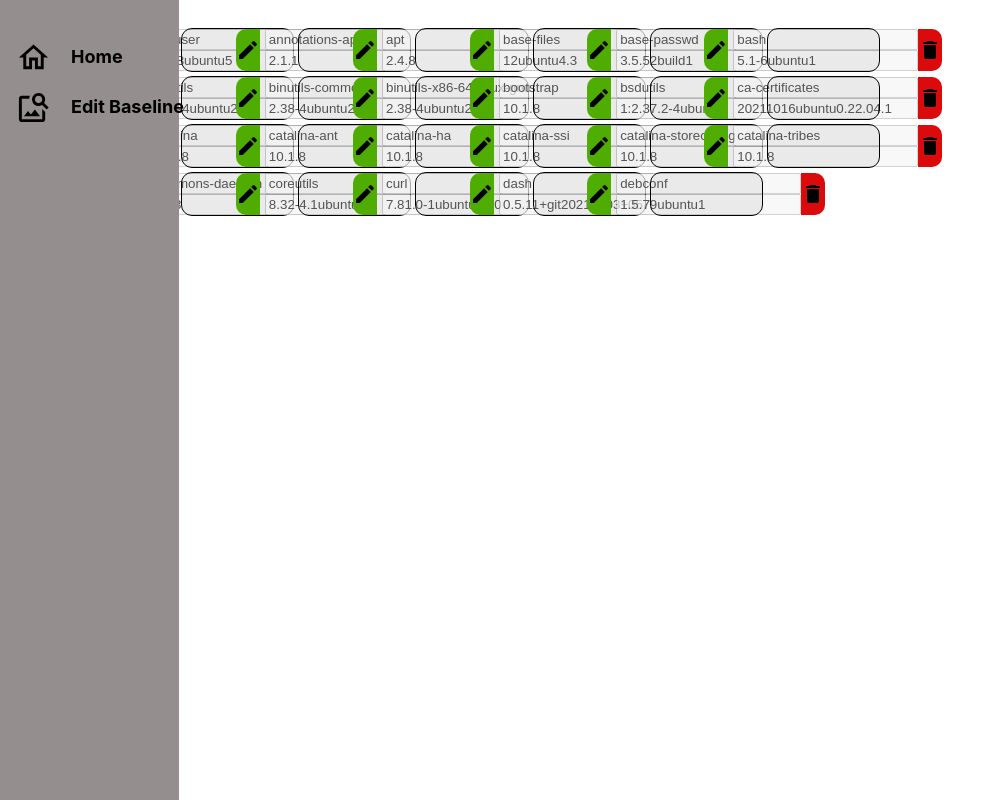
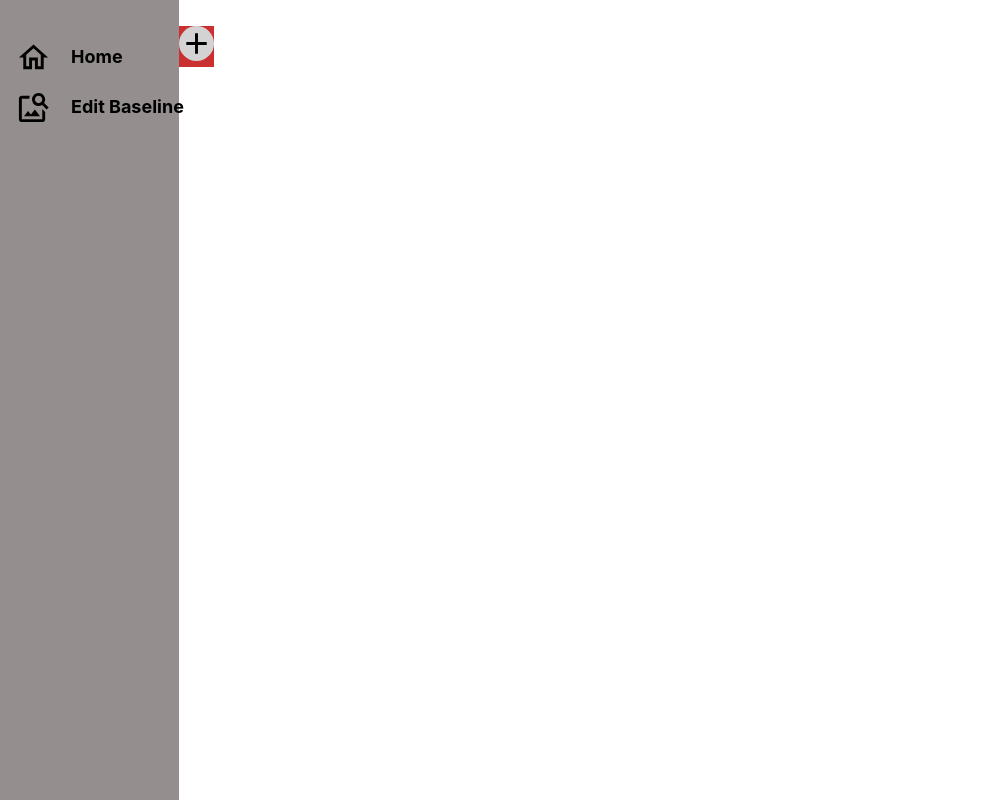
Before and after one commit to nowaaaaaa/Project-Dae, a React (Vite) app in the folder React/: page /edit in a window 1280 px wide. Shown: the whole page, without its empty margins (0-987 px from the left). Built offline with nearby package versions, Linux system fonts and the light colour scheme.

Commit message:
Begin aan goede baseline page
het is nu echt fk lelijk maar ik krijg er hoofdpijn van

```diff
--- /dev/null
+++ b/React/src/Pages/Edit/Edit.css
@@ -0,0 +1,18 @@
+.baselineHolder {
+    display: flex;
+    flex-direction: row;
+    justify-content: space-between;
+    align-items: center;
+    background-color: #ca3030;
+}
+
+.add {
+    background-color: #d3d3d3;
+    border-radius: 50%;
+    transition: 150ms;
+}
+
+.add:hover {
+    background-color: #a9a9a9;
+    transition: 150ms;
+}
--- a/React/src/Pages/Edit/Edit.tsx
+++ b/React/src/Pages/Edit/Edit.tsx
@@ -2,8 +2,10 @@ import { useEffect, useState } from "react";
 import { Sidebar } from "../../Components/Sidebar/Sidebar";
 import baseline from "../../assets/baseline.json";
 import "../Home/App.css";
+import "./Edit.css";
 import EditIcon from "@mui/icons-material/Edit";
 import DeleteIcon from "@mui/icons-material/Delete";
+import AddIcon from "@mui/icons-material/Add";
 
 interface Dependency {
   name: string;
@@ -11,7 +13,32 @@ interface Dependency {
   number?: number;
 }
 
-const baseLine = baseline as Dependency[];
+interface BaselineItem {
+  name: string;
+  versions: Version[];
+}
+
+interface Version {
+  versions: string[];
+  ranges: string[][];
+}
+
+const a: BaselineItem = {
+  name: "bal",
+  versions: [
+    {
+      versions: ["1.0.0", "1.0.1"],
+      ranges: [
+        ["1.0.0", "1.0.1"],
+        ["1.0.0", "1.0.1"],
+      ],
+    },
+  ],
+};
+
+//const baseLine = baseline as Dependency[];
+
+const test = ["bal", "bal", "bal"];
 
 const DisplayDep: React.FC<{ dep: Dependency }> = ({ dep }) => {
   const [e, setE] = useState<boolean>(true);
@@ -58,12 +85,86 @@ const DisplayFile: React.FC<{ file: Dependency[] }> = ({ file }) => {
 };
 
 export function Edit() {
+  const [baseLine, setBaseLine] = useState<BaselineItem[]>([]);
+
+  const Fetch = (item: any) => {
+    fetch(
+      "https://eu-central-1.aws.data.mongodb-api.com/app/data-xmrsh/endpoint/putBaseline",
+      {
+        method: "POST",
+        body: JSON.stringify({ item }),
+      }
+    );
+  };
+
+  const AddItem: React.FC = () => {
+    return (
+      <div
+        className="addItem"
+        onClick={() => {
+          setBaseLine([
+            ...baseLine,
+            {
+              name: "Add Name",
+              versions: [
+                {
+                  versions: ["Version"],
+                  ranges: [["Range Start", "Range End"]],
+                },
+              ],
+            },
+          ]);
+          console.log(baseLine);
+        }}
+      >
+        <AddIcon className="add" fontSize="large" />
+      </div>
+    );
+  };
+
+  const DisplayBaseline: React.FC<{ baseline: BaselineItem[] }> = ({
+    baseline,
+  }) => {
+    return (
+      <div className="baselineHolder">
+        {baseline.map((item) => {
+          return (
+            <div className="baselineItem">
+              <h1>{item.name}</h1>
+              <div className="baselineVersions">
+                {item.versions.map((version) => {
+                  return (
+                    <>
+                      <div>
+                        {version.versions.map((v) => {
+                          return <input type="text" placeholder={v} />;
+                        })}
+                      </div>
+                      <div>
+                        {version.ranges.map((r) => {
+                          return r.map((v) => {
+                            return <input type="text" placeholder={v} />;
+                          });
+                        })}
+                      </div>
+                    </>
+                  );
+                })}
+              </div>
+            </div>
+          );
+        })}
+        <AddItem />
+      </div>
+    );
+  };
+
   return (
     <>
       <div className="screen">
         <Sidebar />
         <div className="main">
-          <DisplayFile file={baseLine} />
+          <DisplayBaseline baseline={baseLine} />
         </div>
       </div>
     </>
--- a/React/src/Pages/Home/App.css
+++ b/React/src/Pages/Home/App.css
@@ -126,8 +126,7 @@
 
 .foundDeps {
   display: grid;
-  grid-template-columns: repeat(6, 8%);
-  grid-gap: 0px;
+  grid-template-columns: repeat(6, 1fr);
 }
 
 .depHolder {
```
